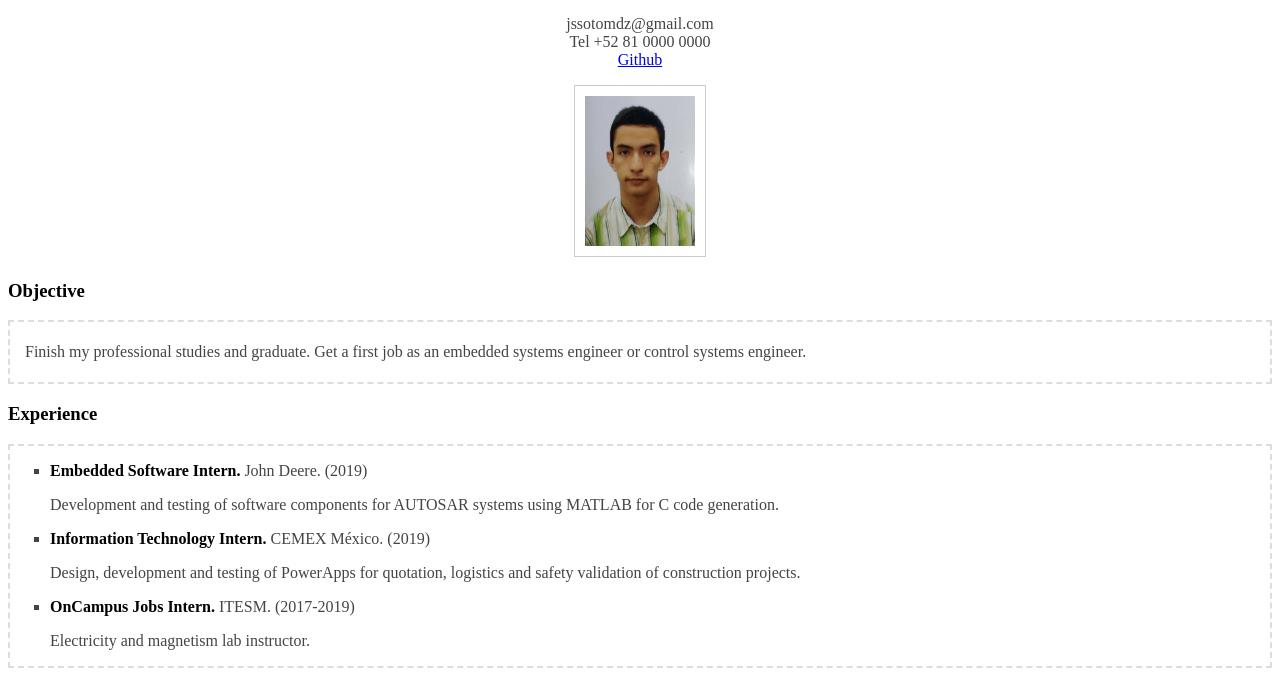
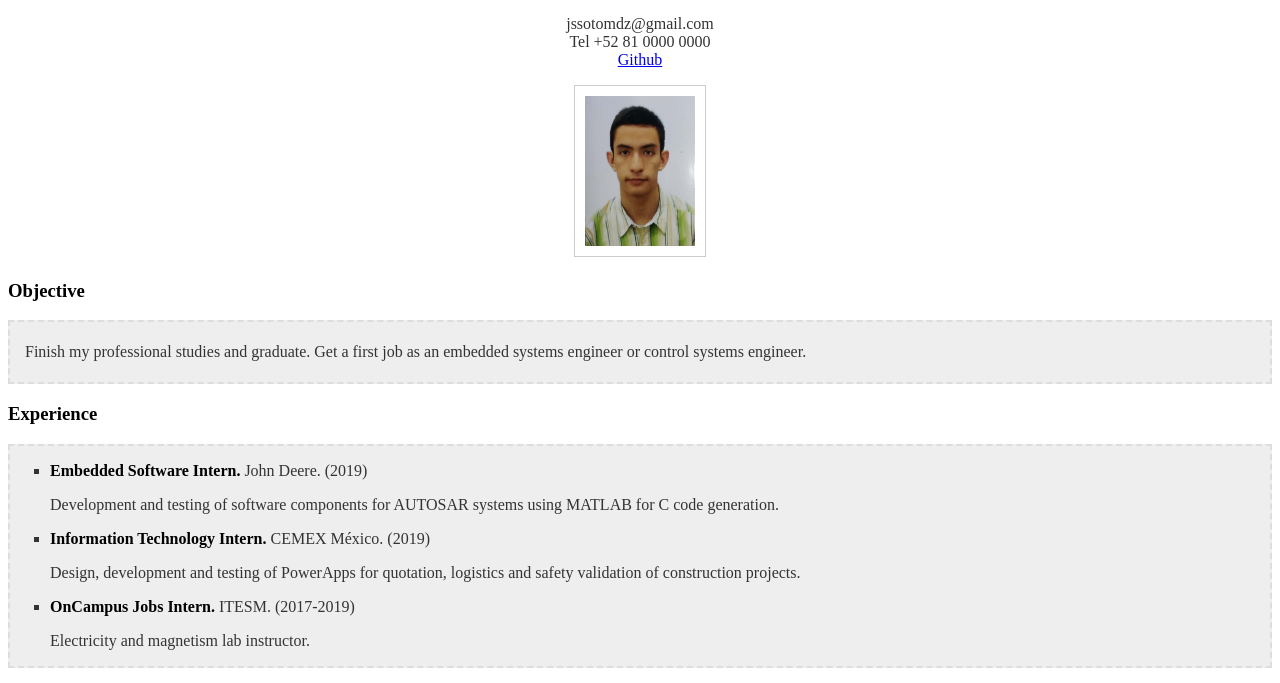
Before and after one commit to chsoto97/Lab1, a plain HTML site: page index.html in a window 1280 px wide. Shown: the part 101-784 px from the top of the page. Drawn offline with Linux system fonts and the light colour scheme.

Commit message:
Version 2

```diff
--- a/CSS/globalStyle.css
+++ b/CSS/globalStyle.css
@@ -1,6 +1,6 @@
 body{
 	text-align: center;
-	color: #444;
+	color: #333;
 }
 
 h1{
@@ -33,6 +33,7 @@ li{
 
 div{
 	border: 2px dashed #DDDDDD;
+	background-color: #eee;
 }
 
 ul{
```
